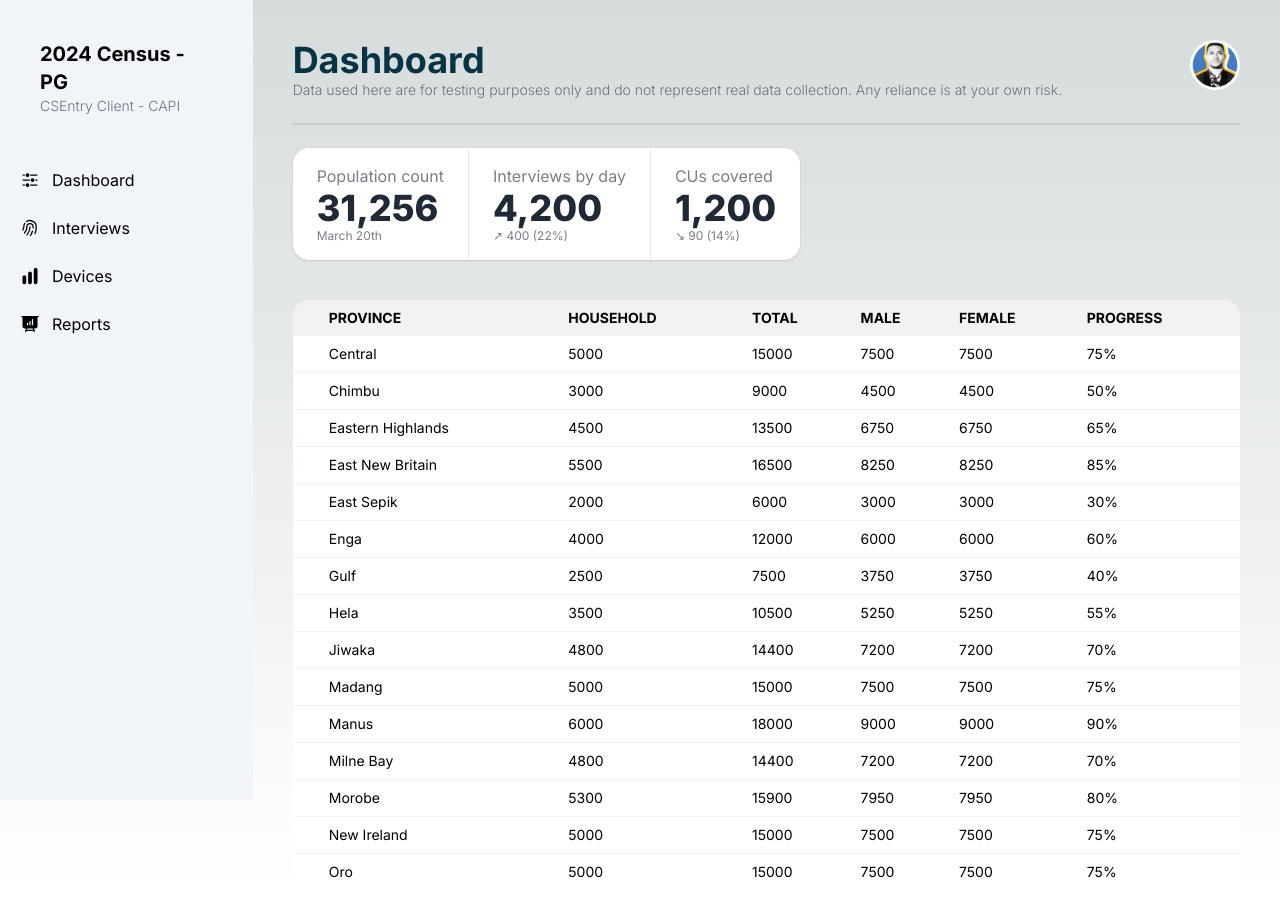
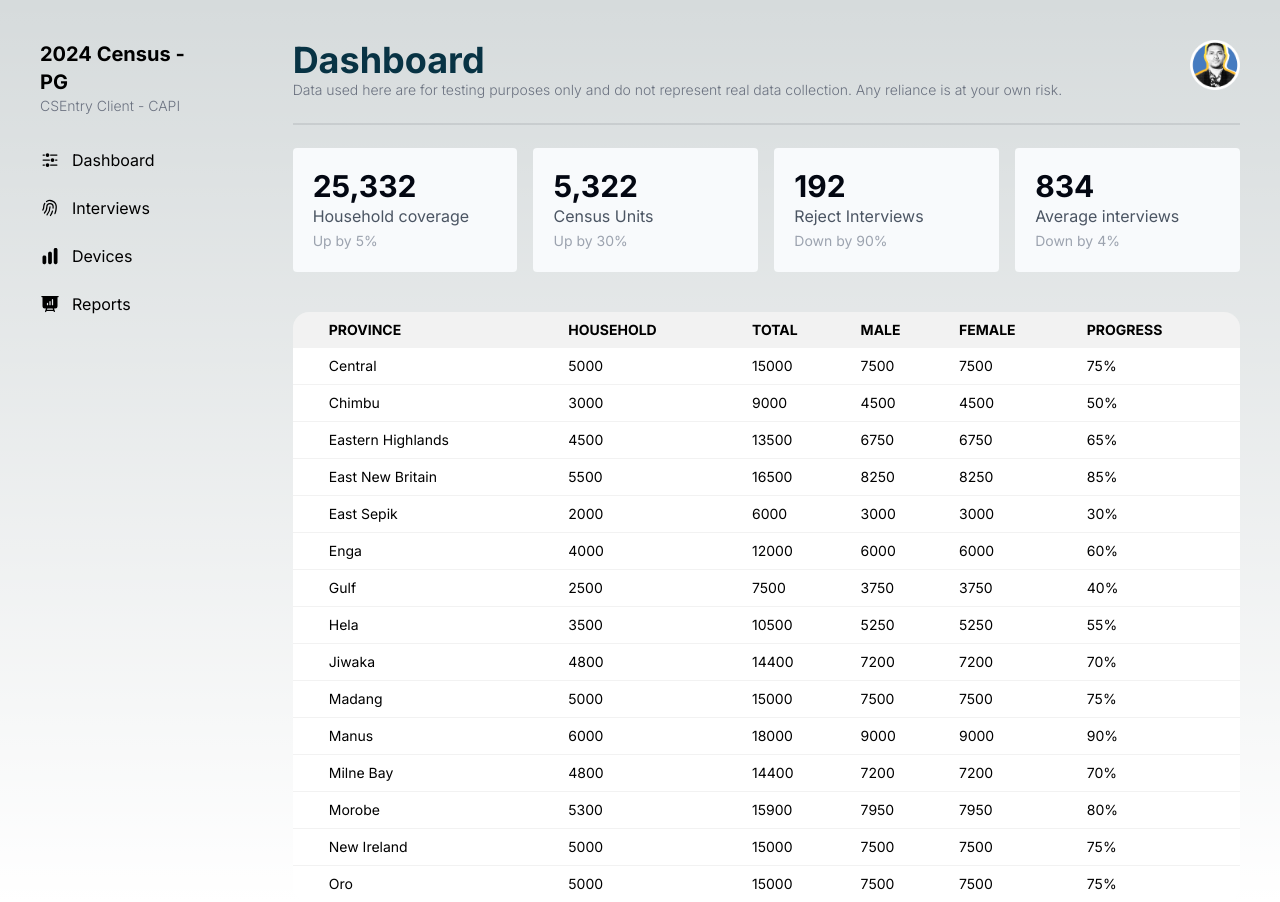
Before and after one commit to billyws/cspro-dashboard, a Next.js app: page / in a window 1280 px wide. Built offline with nearby package versions, Linux system fonts and the light colour scheme.

Commit message:
Updated StatsCounter component

```diff
--- a/app/page.tsx
+++ b/app/page.tsx
@@ -1,5 +1,6 @@
 import React from "react"
 import Image from "next/image"
+import Link from "next/link"
 import StatsCounter from "../components/StatsCounter"
 import SummaryTable from "../components/SummaryTable"
 // import { PrismaClient } from "@prisma/client"
--- a/components/SideNav.tsx
+++ b/components/SideNav.tsx
@@ -4,18 +4,17 @@ import Link from "next/link"
 
 export default function SideNav(){
     return (
-        <div className="nsomenu bg-slate-100 w-80 h-screen">
-            <div className="my-10 px-10">
+        <div className="nsomenu w-80 h-screen">
+            <div className="mt-10 mb-5 px-10">
                 <h1 className="text-xl font-bold">
                     2024 Census - PG
                 </h1>
                 <p className="text-sm font-light text-gray-500">CSEntry Client - CAPI</p>
             </div>
 
-
                 <ul>
                     <li>
-                        <Link href={"/"} className="pl-5">
+                        <Link href={"/"} className="pl-10">
                             <svg
                                 xmlns="http://www.w3.org/2000/svg"
                                 viewBox="0 0 24 24"
@@ -27,7 +26,7 @@ export default function SideNav(){
                         </Link>
                     </li>
                     <li>
-                        <Link href={"/interviews"} className="pl-5">
+                        <Link href={"/interviews"} className="pl-10">
                             <svg
                                 xmlns="http://www.w3.org/2000/svg"
                                 viewBox="0 0 24 24"
@@ -39,7 +38,7 @@ export default function SideNav(){
                         </Link>
                     </li>
                     <li>
-                        <Link href={"/devices"} className="pl-5" >
+                        <Link href={"/devices"} className="pl-10" >
                             <svg
                                 xmlns="http://www.w3.org/2000/svg"
                                 viewBox="0 0 24 24"
@@ -52,7 +51,7 @@ export default function SideNav(){
                             </Link>
                     </li>
                     <li>
-                        <Link href={"/reports"} className="pl-5">
+                        <Link href={"/reports"} className="pl-10">
                             <svg
                                 xmlns="http://www.w3.org/2000/svg"
                                 viewBox="0 0 24 24"
--- a/components/StatsCounter.tsx
+++ b/components/StatsCounter.tsx
@@ -1,25 +1,28 @@
 export default function StatsCounter(){
     return (
-        <div className="nsostats nsostats-vertical mb-10 lg:nsostats-horizontal shadow">
-
-            <div className="nsostat">
-                <div className="nsostat-title">Population count</div>
-                <div className="nsostat-value">31,256</div>
-                <div className="nsostat-desc">March 20th</div>
+        <div>
+            <div className="grid grid-cols-4 gap-4">
+                <div className="p-5 bg-slate-50 mb-10 rounded">
+                    <h1 className="text-3xl font-bold text-gray-950">25,332</h1>
+                    <h4 className="text-normal text-gray-600">Household coverage</h4>
+                    <span className="text-sm text-gray-400">Up by 5%</span>
+                </div>
+                <div className="p-5 bg-slate-50 mb-10 rounded">
+                    <h1 className="text-3xl font-bold text-gray-950">5,322</h1>
+                    <h4 className="text-normal text-gray-600">Census Units</h4>
+                    <span className="text-sm text-gray-400">Up by 30%</span>
+                </div>
+                <div className="p-5 bg-slate-50 mb-10 rounded">
+                    <h1 className="text-3xl font-bold text-gray-950">192</h1>
+                    <h4 className="text-normal text-gray-600">Reject Interviews</h4>
+                    <span className="text-sm text-gray-400">Down by 90%</span>
+                </div>
+                <div className="p-5 bg-slate-50 mb-10 rounded">
+                    <h1 className="text-3xl font-bold text-gray-950">834</h1>
+                    <h4 className="text-normal text-gray-600">Average interviews</h4>
+                    <span className="text-sm text-gray-400">Down by 4%</span>
+                </div>
             </div>
-
-            <div className="nsostat">
-                <div className="nsostat-title">Interviews by day</div>
-                <div className="nsostat-value">4,200</div>
-                <div className="nsostat-desc">↗︎ 400 (22%)</div>
-            </div>
-
-            <div className="nsostat">
-                <div className="nsostat-title">CUs covered</div>
-                <div className="nsostat-value">1,200</div>
-                <div className="nsostat-desc">↘︎ 90 (14%)</div>
-            </div>
-
-</div>
+        </div>
     )
 }
```
